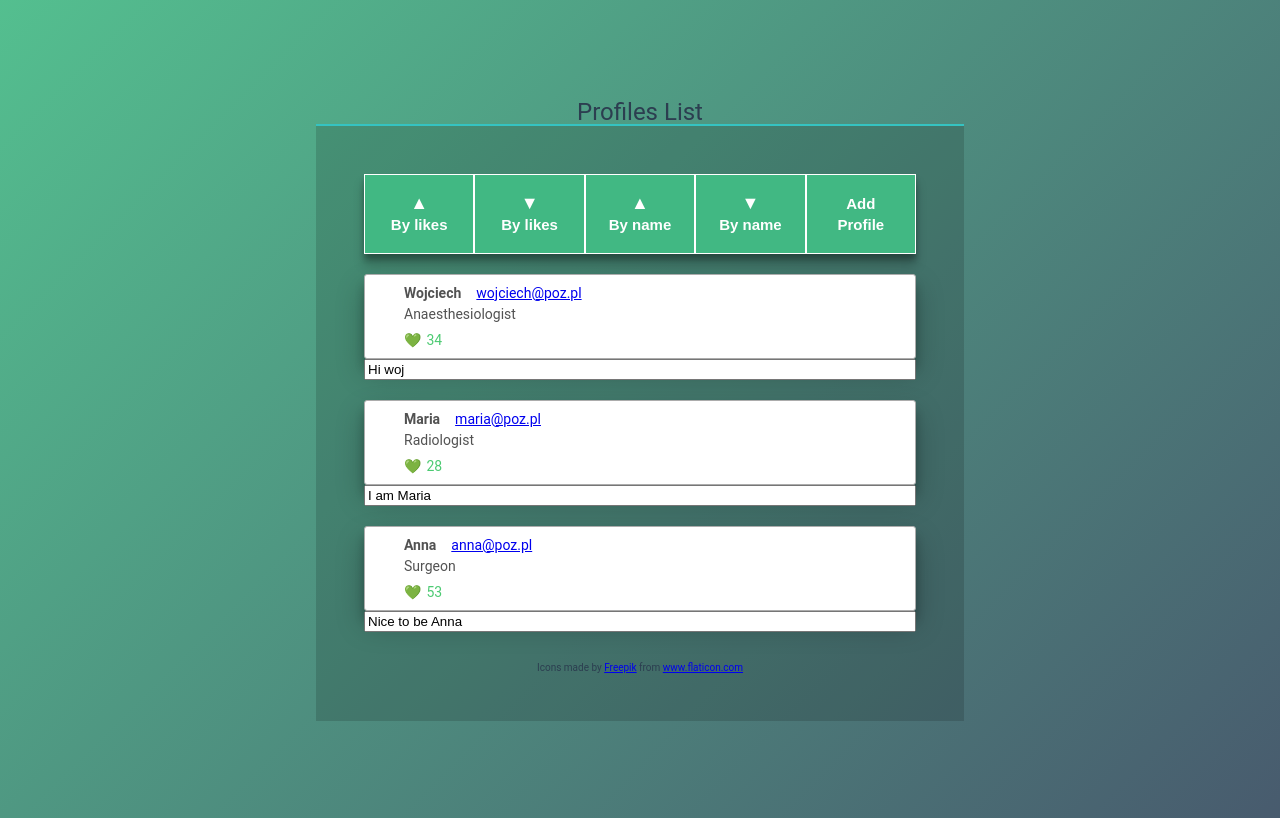
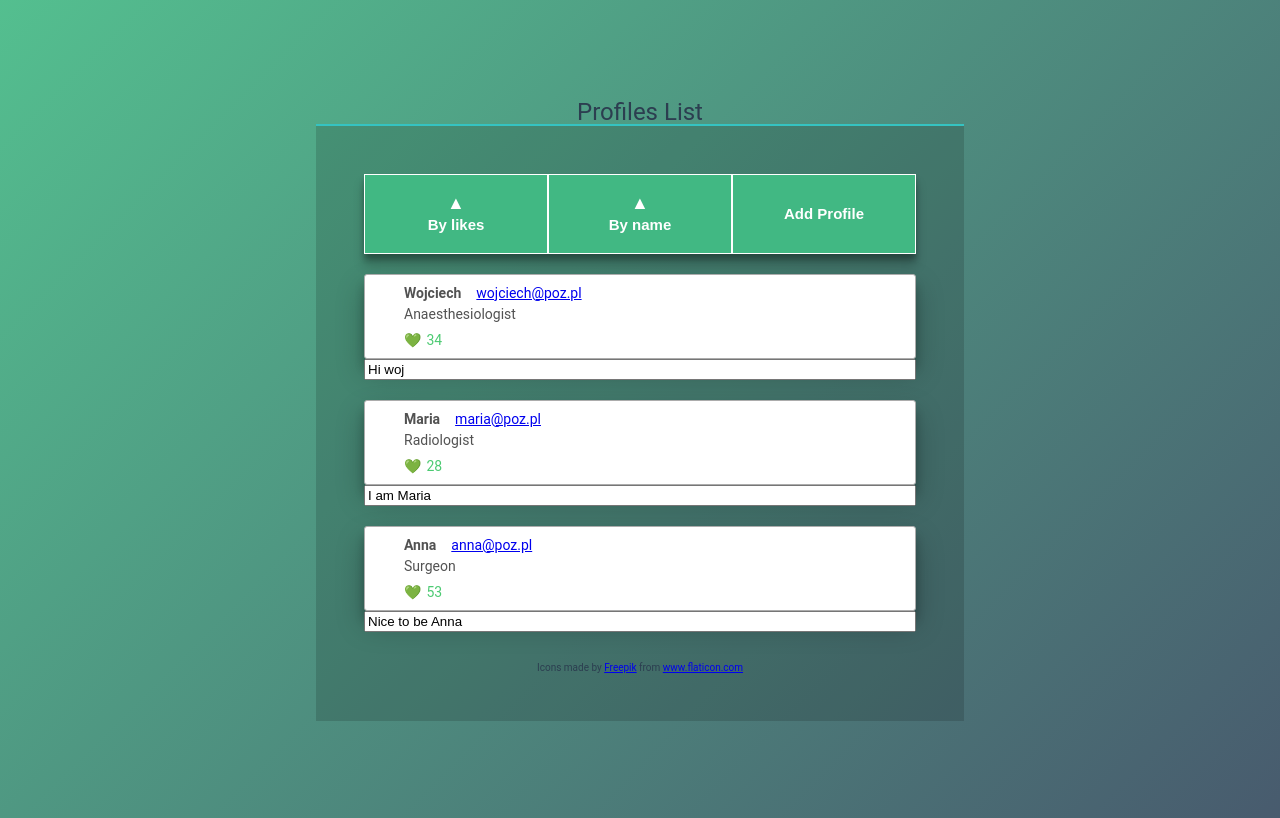
Before and after one commit to glorifiedKing/vue-profiles, a Vue app: page / in a window 1280 px wide. Built offline with nearby package versions, Linux system fonts and the light colour scheme; some icons are missing.

Commit message:
changing buttons to replace the other alternative

```diff
--- a/src/App.vue
+++ b/src/App.vue
@@ -3,10 +3,10 @@
     <div class="header">Profiles List</div>
     <div class="content">
       <div class="buttons">
-        <button @click="sortAsc">▲ <small><br/>By likes</small></button>
-        <button @click="sortDesc">▼ <small><br/>By likes</small></button>
-        <button @click="sortByNameAsc">▲ <small><br/>By name</small></button>
-        <button @click="sortByNameDesc">▼ <small><br/>By name</small></button>
+        <button @click="sortAsc" :class="!likesView ? 'hidden' : ''">▲ <small><br/>By likes</small></button>
+        <button @click="sortDesc" :class="likesView ? 'hidden' : ''">▼ <small><br/>By likes</small></button>
+        <button @click="sortByNameAsc" :class="!likesName ? 'hidden' : ''">▲ <small><br/>By name</small></button>
+        <button @click="sortByNameDesc" :class="likesName ? 'hidden' : ''">▼ <small><br/>By name</small></button>
         <button @click="toggleProfileAdd">
           <small :class="addProfile ? 'hidden' : ''">Add Profile</small>
           <small :class="!addProfile ? 'hidden' : ''">Stored Profiles</small>
@@ -88,22 +88,27 @@ export default {
       addProfile: false,
       prof: {
         name: '', email: '', description: ''
-      }
+      },
+      likesView: true,
+      likesName: true
     };
   },
 
   methods: {
     sortAsc() {
+      this.likesView = !this.likesView;
       this.profiles.sort(function(a, b) {
         return a.likes - b.likes;
       });
     },
     sortDesc() {
+      this.likesView = !this.likesView;
       this.profiles.sort(function(a, b) {
         return b.likes - a.likes;
       });
     },
     sortByNameAsc() {
+      this.likesName = !this.likesName;
       this.profiles.sort(function(a, b) {
         if (a.name.toLowerCase() < b.name.toLowerCase()) {
             return -1;
@@ -115,6 +120,7 @@ export default {
       });
     },
     sortByNameDesc() {
+      this.likesName = !this.likesName;
       this.profiles.sort(function(a, b) {
         if (b.name.toLowerCase() < a.name.toLowerCase()) {
             return -1;
```
Also changed, not shown: package.json (+5 -5 lines), 1 other file (tests, documents, lock files or other folders).
